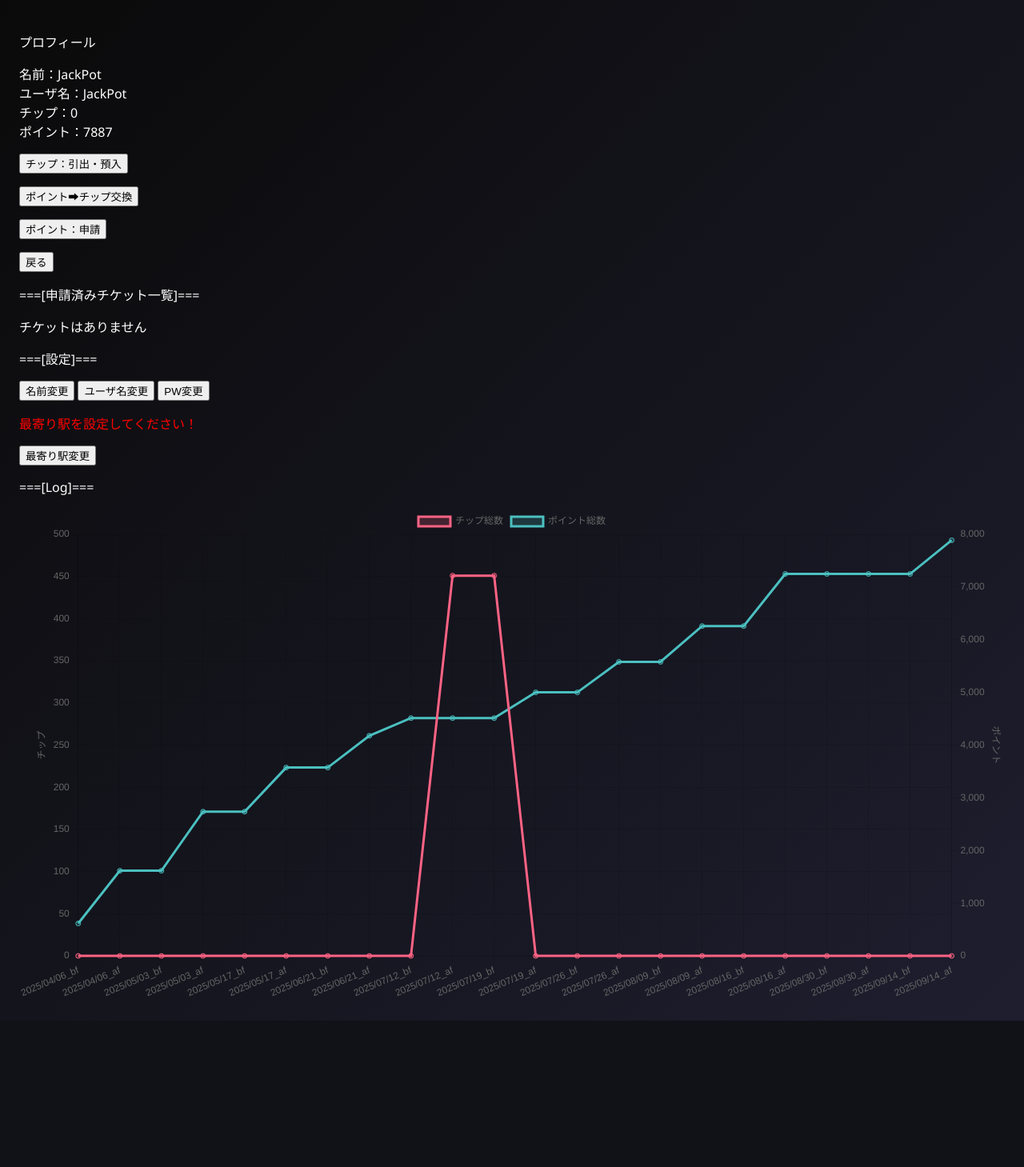
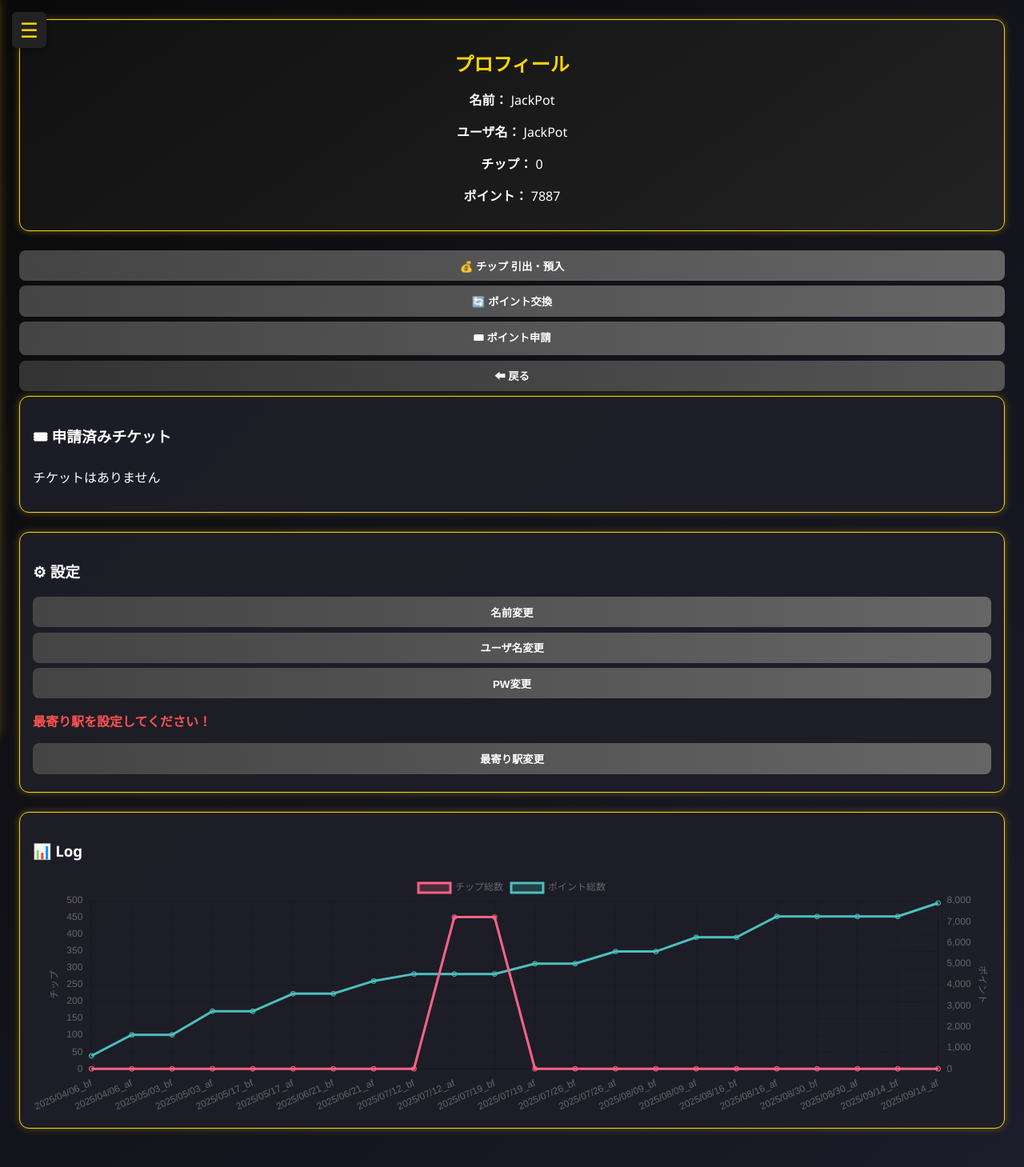
Before and after one commit to AoPong-831/casino_web, a Flask app: page /profile/1 in a window 1280 px wide. Shown: the whole page at 80% size. Before the commit the page ends 1276 px from the top, so only its background shows below. Run offline with Flask 3, Linux system fonts and the light colour scheme; a user stored in the database is signed in; data comes from the database, SQL or seed files in the repository; both versions use the stored data as it was after the commit.

Commit message:
マイページのcss/js

```diff
--- a/app/static/css/style_card.css
+++ b/app/static/css/style_card.css
@@ -1,5 +1,5 @@
 body {
-  background: linear-gradient(135deg, #0a0a0a, #1e1e2f);
+  background: linear-gradient(135deg, #0a0a0a, #1c1c2b);
   color: #fff;
   font-family: "Segoe UI", sans-serif;
   padding: 1rem;
@@ -19,7 +19,8 @@ h1 {
   gap: 1rem;
 }
 
-/* ランキングカード */
+/* ------------------------------------------------------------------ */
+/* ランキング */
 .ranking-card {
   display: flex;
   align-items: center;
@@ -148,3 +149,102 @@ h1 {
   opacity: 1;
   visibility: visible;
 }
+
+/* ------------------------------------------------------------------ */
+/* マイページ(profile) */
+
+/* カード共通 */
+.card, .profile-card {
+  background: rgba(30, 30, 40, 0.9);
+  border: 1px solid gold;
+  border-radius: 12px;
+  padding: 1rem;
+  margin-bottom: 1.5rem;
+  box-shadow: 0 0 10px rgba(255,215,0,0.3);
+  animation: fadeInUp 0.6s ease;
+}
+
+.profile-card {
+  background: linear-gradient(145deg, #111, #222);
+  text-align: center;
+}
+
+.profile-card h2 {
+  color: gold;
+  margin-bottom: 1rem;
+}
+
+/* ボタン */
+button {
+  display: block;
+  width: 100%;
+  margin: 0.4rem 0;
+  padding: 0.6rem;
+  border: none;
+  border-radius: 8px;
+  background: linear-gradient(90deg, #444, #666);
+  color: #fff;
+  font-weight: bold;
+  transition: transform 0.2s, background 0.3s;
+}
+
+button:hover {
+  background: linear-gradient(90deg, #b8860b, #ffd700);
+  color: #000;
+  transform: translateY(-2px);
+}
+
+.action-buttons button {
+  width: 100%; /* 幅いっぱい */
+}
+
+/* 戻るボタンだけ色を変える */
+.action-buttons .back-btn {
+  background: linear-gradient(90deg, #333, #555);
+}
+
+.action-buttons .back-btn:hover {
+  background: linear-gradient(90deg, #ff9800, #ffc107);
+  color: #000;
+}
+
+.danger-btn {
+  background: crimson;
+}
+
+.warn {
+  color: #ff5252;
+  font-weight: bold;
+}
+
+/* テーブル */
+.styled-table {
+  width: 100%;
+  border-collapse: collapse;
+  overflow: hidden;
+  border-radius: 8px;
+}
+
+.styled-table th, .styled-table td {
+  padding: 0.6rem;
+  border-bottom: 1px solid rgba(255,255,255,0.1);
+}
+
+.styled-table th {
+  background: rgba(255,215,0,0.2);
+  color: gold;
+}
+
+/* アニメーション */
+@keyframes fadeInUp {
+  from { opacity: 0; transform: translateY(20px); }
+  to { opacity: 1; transform: translateY(0); }
+}
+
+/* グラフ用カードの中のキャンバス */
+#myChart {
+  width: 100% !important;  /* スマホに合わせる */
+  height: auto !important; /* 縦横比を保ちつつ縮小 */
+  max-height: 300px;       /* 高さを抑える */
+  margin-top: 1rem;
+}
--- a/app/templates/profile.html
+++ b/app/templates/profile.html
@@ -2,42 +2,60 @@
 {% block title %}プロフィールページ{% endblock %}
 
 {% block content %}
-<p>プロフィール</p>
+<!-- ハンバーガーメニュー -->
+<div id="menu-button">☰</div>
 
-名前：{{user.name}}<br>
-ユーザ名：{{user.username}}<br>
-チップ：{{user.chip}}<br>
-ポイント：{{user.point}}<br>
+<!-- サイドメニュー -->
+<nav id="side-menu">
+    <a href="/profile/{{ current_user.id }}">マイページ</a>
+    <a href="/calendar">開催日程表</a>
+    <a href="/logout">ログアウト</a>
+    {% if current_user.id == 1 %}
+        <hr>
+        <a href="/ticket_all">チケット一覧</a>
+        <a href="/import_users">インポート Users</a>
+        <a href="/import_logs">インポート Logs</a>
+        <a href="/export_users">エクスポート Users</a>
+        <a href="/export_logs">エクスポート Logs</a>
+    {% endif %}
+</nav>
 
-<p>
-<button onclick="window.location.href='/ticket_create_chip/{{ user.id }}'">チップ：引出・預入</a></button>
-</p>
-<p>
-<button onclick="window.location.href='/exchange/{{ user.id }}'">ポイント➡チップ交換</a></button>
-</p>
-<p>
-<button onclick="window.location.href='/ticket_create_point/{{ user.id }}'">ポイント：申請</a></button>
-</p>
-<button onclick="window.location.href='/ranking'">戻る</button>
-</p>
+<!-- オーバーレイ(背景用) -->
+<div id="overlay"></div>
 
-<p>===[申請済みチケット一覧]===</p>
+
+<div class="profile-card">
+    <h2>プロフィール</h2>
+    <p><strong>名前：</strong> {{user.name}}</p>
+    <p><strong>ユーザ名：</strong> {{user.username}}</p>
+    <p><strong>チップ：</strong> {{user.chip}}</p>
+    <p><strong>ポイント：</strong> {{user.point}}</p>
+</div>
+
+<div class="action-buttons">
+    <button onclick="window.location.href='/ticket_create_chip/{{ user.id }}'">💰 チップ 引出・預入</button>
+    <button onclick="window.location.href='/exchange/{{ user.id }}'">🔄 ポイント交換</button>
+    <button onclick="window.location.href='/ticket_create_point/{{ user.id }}'">🎟 ポイント申請</button>
+    <button class="back-btn" onclick="window.location.href='/ranking'">⬅ 戻る</button>
+</div>
+
+<div class="card">
+    <h3>🎟 申請済みチケット</h3>
 
     {% if tickets == []  or user.id == 1 %}<!--交通費ボーナスなどJackPot申請扱いのものを、JackPotのプロフィールにいちいち表示しないようにした。-->
         <p>チケットはありません</p>
     {% else %}
-    <table border = "1">
+        <table class="styled-table">
+            <thead>
                 <tr>
-            <th>id</th>
-            <th>タイプ</th>
-            <th>カテゴリ</th>
-            <th>値</th>
-            <th>削除</th>
+                    <th>id</th><th>タイプ</th><th>カテゴリ</th><th>値</th><th>削除</th>
                 </tr>
+            </thead>
+            <tbody>
                 {% for ticket in tickets %}
                     <tr>
-                <th>{{ ticket.id }}</th>
-                <th>
+                        <td>{{ ticket.id }}</td>
+                        <td>
                             {% if ticket.type == "withdrawal" %}
                                 引出
                             {% elif ticket.type == "deposit" %}
@@ -47,22 +65,25 @@
                             {% elif ticket.type == "monthly_bonus" %}
                                 月初めボーナス
                             {% endif %}
-                </th>
-                <th>{{ ticket.category }}</th>
-                <th>{{ ticket.value }}</th>
-                <th>
-                    <form action="{{ url_for('delete_ticket', id=ticket.id) }}" method="POST" style="display:inline;">
-                        <button type="submit">チケット削除</button>
+                        </td>
+                        <td>{{ ticket.category }}</td>
+                        <td>{{ ticket.value }}</td>
+                        <td>
+                            <form action="{{ url_for('delete_ticket', id=ticket.id) }}" method="POST">
+                                <button class=""danger-btn type="submit">削除</button>
                             </form>
-                </th>
+                        </td>
                     </tr>
                 {% endfor %}
+            </tbody>
         </table>
     {% endif %}
+</div>
 
-<p>===[設定]===</p>
+<div class="card">
+    <h3>⚙ 設定</h3>
     {% if user.pw == "test"%}<!--- pw = test の時表示 -->
-    <p style="color: red;">PWを変更してください！</p>
+        <p class="warn">PWを変更してください！</p>
     {% endif %}
     {% if current_user.id == 1 %}<!--- rootユーザ の時表示 -->
         <button onclick="window.location.href='/change_user_name/{{ user.id }}'">名前変更</a></button>
@@ -71,14 +92,14 @@
     <button onclick="window.location.href='/change_user_pw/{{ user.id }}'">PW変更</a></button>
 
     {% if user.station == "None" or user.id == 1%}<!--- pw = test の時表示 -->
-    <p style="color: red;">最寄り駅を設定してください！</p>
+        <p class="warn">最寄り駅を設定してください！</p>
         <button onclick="window.location.href='/change_user_station/{{ user.id }}'">最寄り駅変更</a></button>
     {% endif %}
+</div>
 
-<p>===[Log]===</p>
-
+<div class="card">
+  <h3>📊 Log</h3>
   <canvas id="myChart" width="600" height="300"></canvas>
-
     <script>
         //グラフ描画ライブラリ Chart.js のコンストラクタで新しいオブジェクト ctxを作成(id=myChart,2D描画コンテキスト)
         const ctx = document.getElementById('myChart').getContext('2d');
@@ -133,5 +154,6 @@
         }
         });
     </script>
+</div>
 
 {% endblock %}
```
Also changed, not shown: app/static/css/style.css (deleted, +0 -33 lines), app/static/css/style_simple.css (deleted, +0 -45 lines), instance/local.db. Lines whose indentation alone changed are shown as unchanged.
